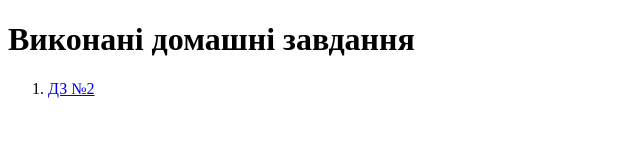
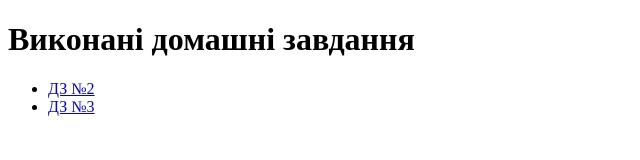
Before and after one commit to Maksemys/JavaScript, a plain HTML site: page index.html in a window 1280 px wide. Shown: the full height of the page, 0-640 px from the left. Drawn offline with Linux system fonts and the light colour scheme.

Commit message:
Add files via upload

```diff
--- a/index.html
+++ b/index.html
@@ -7,10 +7,13 @@
 </head>
 <body>
 	<h1>Виконані домашні завдання</h1>
-	<ol>
+	<ul>
 		<li>
 			<a href="./lesson_02/index.html">ДЗ №2</a>
+			<li>
+				<a href="./lesson_02/index.html">ДЗ №3</a>
+			</li>
 		</li>
-	</ol>
+	</ul>
 </body>
 </html>
```
